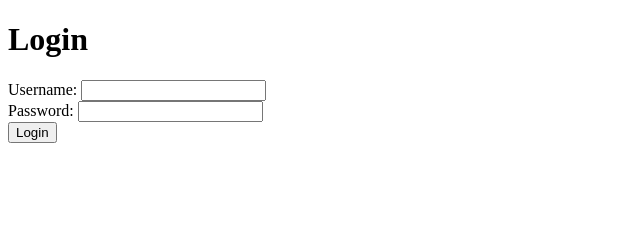
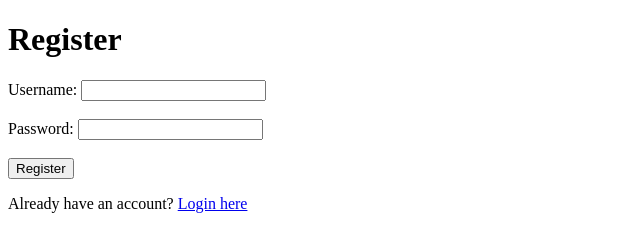
Before and after one commit to prakashkmr48/login_system, a website: page views/login.html in a window 1280 px wide. Shown: the whole page, without its empty margins (0-640 px from the left). Drawn offline with Linux system fonts and the light colour scheme.

Commit message:
Update login.html

```diff
--- a/views/login.html
+++ b/views/login.html
@@ -3,14 +3,17 @@
 <head>
   <meta charset="UTF-8">
   <meta name="viewport" content="width=device-width, initial-scale=1.0">
-  <title>Login</title>
+  <title>Register</title>
 </head>
 <body>
-  <h1>Login</h1>
-  <form action="/login" method="POST">
-    <label>Username: <input type="text" name="username" required></label><br>
-    <label>Password: <input type="password" name="password" required></label><br>
-    <button type="submit">Login</button>
+  <h1>Register</h1>
+  <form action="/register" method="POST">
+    <label for="username">Username:</label>
+    <input type="text" id="username" name="username" required><br><br>
+    <label for="password">Password:</label>
+    <input type="password" id="password" name="password" required><br><br>
+    <button type="submit">Register</button>
   </form>
+  <p>Already have an account? <a href="/login">Login here</a></p>
 </body>
 </html>
```
